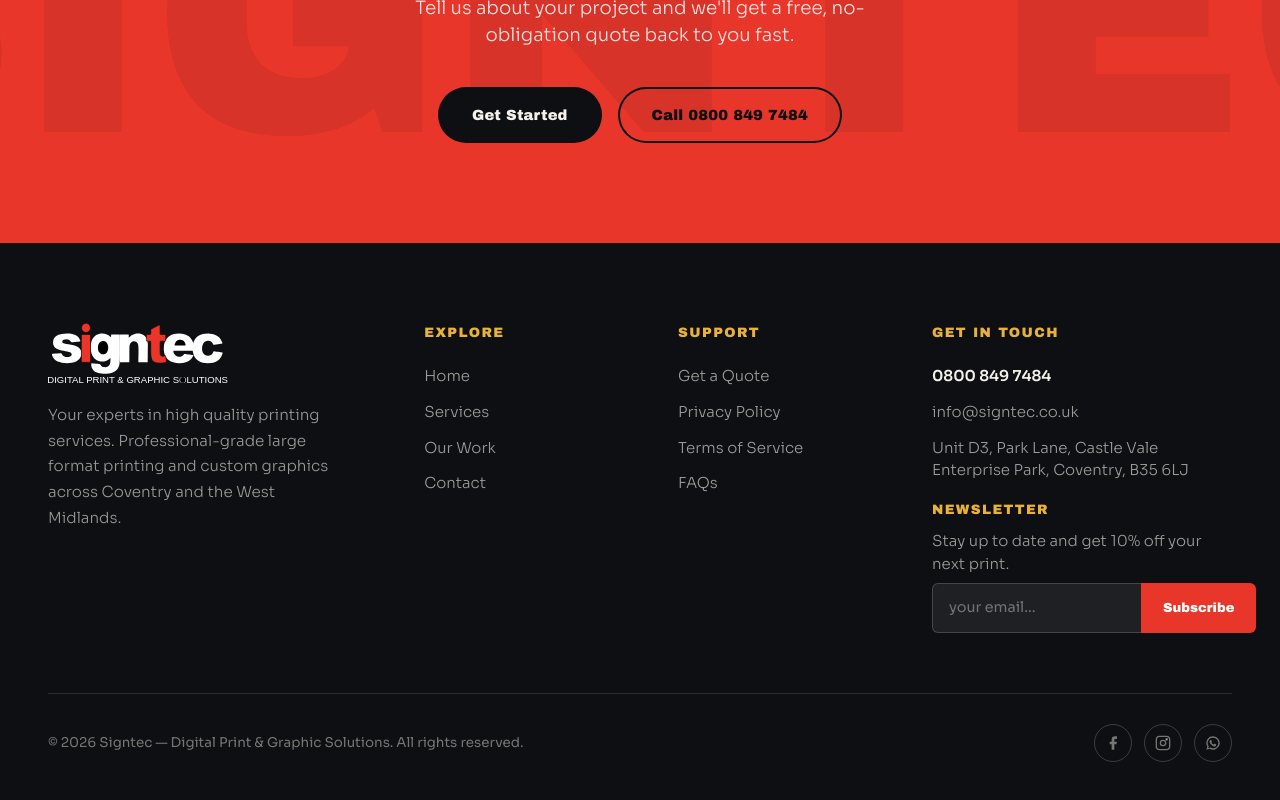
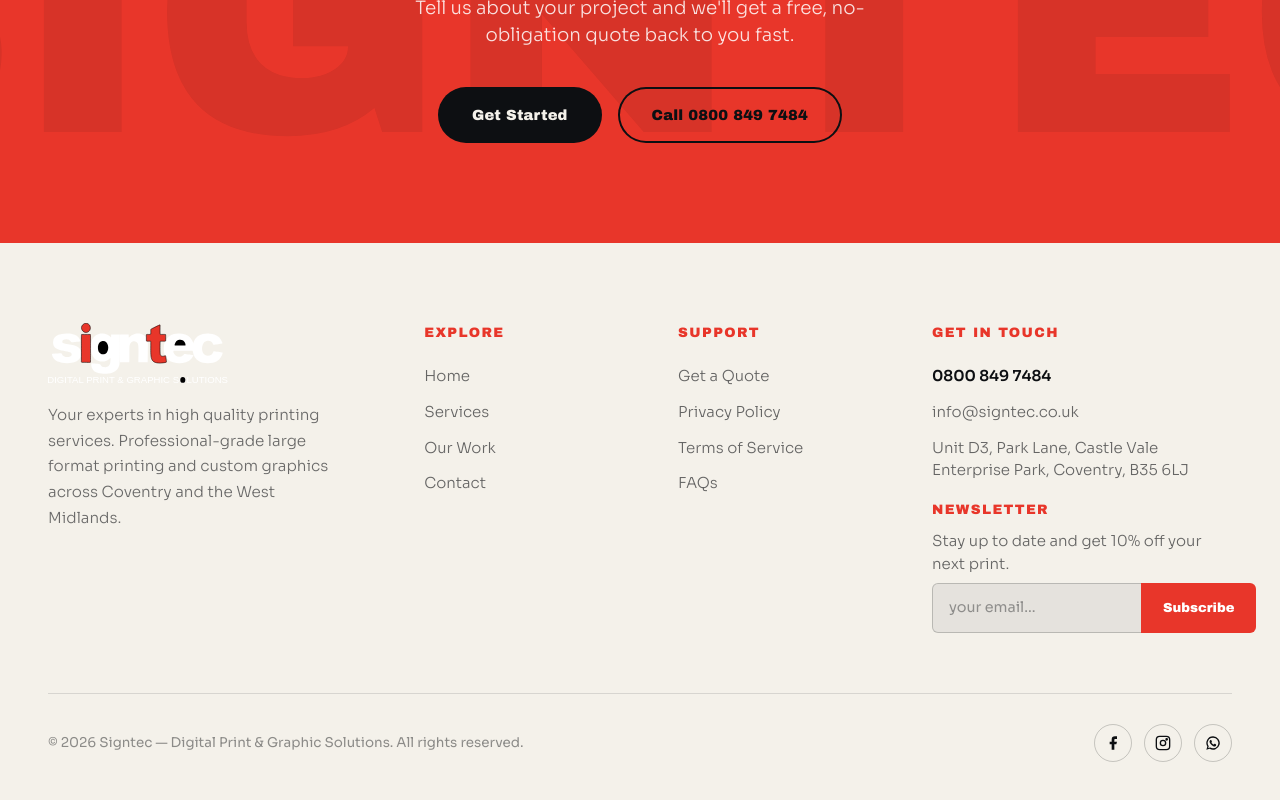
Before and after one commit to cormstonbusiness-eng/signtec-website, a Next.js app: page / in a window 1280 px wide. Shown: the part 5513-6313 px from the top of the page. Built offline with nearby package versions, Linux system fonts and the light colour scheme.

Commit message:
Change footer to white background with black text

```diff
--- a/src/app/globals.css
+++ b/src/app/globals.css
@@ -629,43 +629,43 @@ main { padding-top: 78px; min-height: 100vh; }
 .cta-btns { display: flex; gap: 16px; justify-content: center; flex-wrap: wrap; }
 
 /* ---------- FOOTER ---------- */
-footer { background: var(--ink); color: var(--paper); padding: 80px 0 40px; }
+footer { background: var(--paper); color: var(--ink); padding: 80px 0 40px; }
 .foot-grid { display: grid; grid-template-columns: 1.6fr 1fr 1fr 1.4fr; gap: 50px; margin-bottom: 60px; }
 .foot-logo { font-family: 'Archivo Black', sans-serif; font-size: 1.9rem; letter-spacing: -0.04em; margin-bottom: 18px; }
 .foot-logo .r { color: var(--red); }
-.foot-about { font-size: 0.95rem; line-height: 1.7; color: rgba(244, 241, 234, 0.6); font-weight: 300; max-width: 300px; }
+.foot-about { font-size: 0.95rem; line-height: 1.7; color: rgba(13, 15, 18, 0.6); font-weight: 300; max-width: 300px; }
 .foot-col h5 {
   font-family: 'Archivo Black', sans-serif;
   font-size: 0.85rem;
   letter-spacing: 0.1em;
   text-transform: uppercase;
   margin-bottom: 22px;
-  color: var(--gold);
+  color: var(--red);
 }
 .foot-col a, .foot-col p {
   display: block;
   font-size: 0.94rem;
-  color: rgba(244, 241, 234, 0.62);
+  color: rgba(13, 15, 18, 0.62);
   margin-bottom: 13px;
   font-weight: 300;
   transition: color 0.3s, transform 0.3s var(--ease);
 }
 .foot-col a:hover { color: var(--red); transform: translateX(5px); }
-.foot-contact strong { color: var(--paper); font-weight: 600; }
+.foot-contact strong { color: var(--ink); font-weight: 600; }
 
 .news-form { display: flex; gap: 0; margin-top: 8px; max-width: 300px; }
 .news-form input {
   flex: 1;
   padding: 13px 16px;
-  background: rgba(244, 241, 234, 0.08);
-  border: 1px solid rgba(244, 241, 234, 0.18);
+  background: rgba(13, 15, 18, 0.06);
+  border: 1px solid rgba(13, 15, 18, 0.2);
   border-right: 0;
-  color: var(--paper);
+  color: var(--ink);
   font-family: 'Sora', sans-serif;
   font-size: 0.9rem;
   border-radius: 6px 0 0 6px;
 }
-.news-form input::placeholder { color: rgba(244, 241, 234, 0.4); }
+.news-form input::placeholder { color: rgba(13, 15, 18, 0.4); }
 .news-form input:focus { outline: none; border-color: var(--red); }
 .news-form button {
   padding: 0 22px;
@@ -678,10 +678,10 @@ footer { background: var(--ink); color: var(--paper); padding: 80px 0 40px; }
   border-radius: 0 6px 6px 0;
   transition: background 0.3s;
 }
-.news-form button:hover { background: var(--paper); color: var(--ink); }
+.news-form button:hover { background: var(--ink); color: var(--paper); }
 
 .foot-bottom {
-  border-top: 1px solid rgba(244, 241, 234, 0.12);
+  border-top: 1px solid rgba(13, 15, 18, 0.12);
   padding-top: 30px;
   display: flex;
   justify-content: space-between;
@@ -689,18 +689,19 @@ footer { background: var(--ink); color: var(--paper); padding: 80px 0 40px; }
   gap: 20px;
   flex-wrap: wrap;
   font-size: 0.84rem;
-  color: rgba(244, 241, 234, 0.45);
+  color: rgba(13, 15, 18, 0.45);
 }
 .socials { display: flex; gap: 12px; }
 .socials a {
   width: 38px;
   height: 38px;
-  border: 1px solid rgba(244, 241, 234, 0.2);
+  border: 1px solid rgba(13, 15, 18, 0.2);
   border-radius: 50%;
   display: flex;
   align-items: center;
   justify-content: center;
   transition: 0.35s var(--ease);
+  color: var(--ink);
 }
 .socials a:hover { background: var(--red); border-color: var(--red); transform: translateY(-3px); }
 .socials svg { width: 16px; height: 16px; }
```
